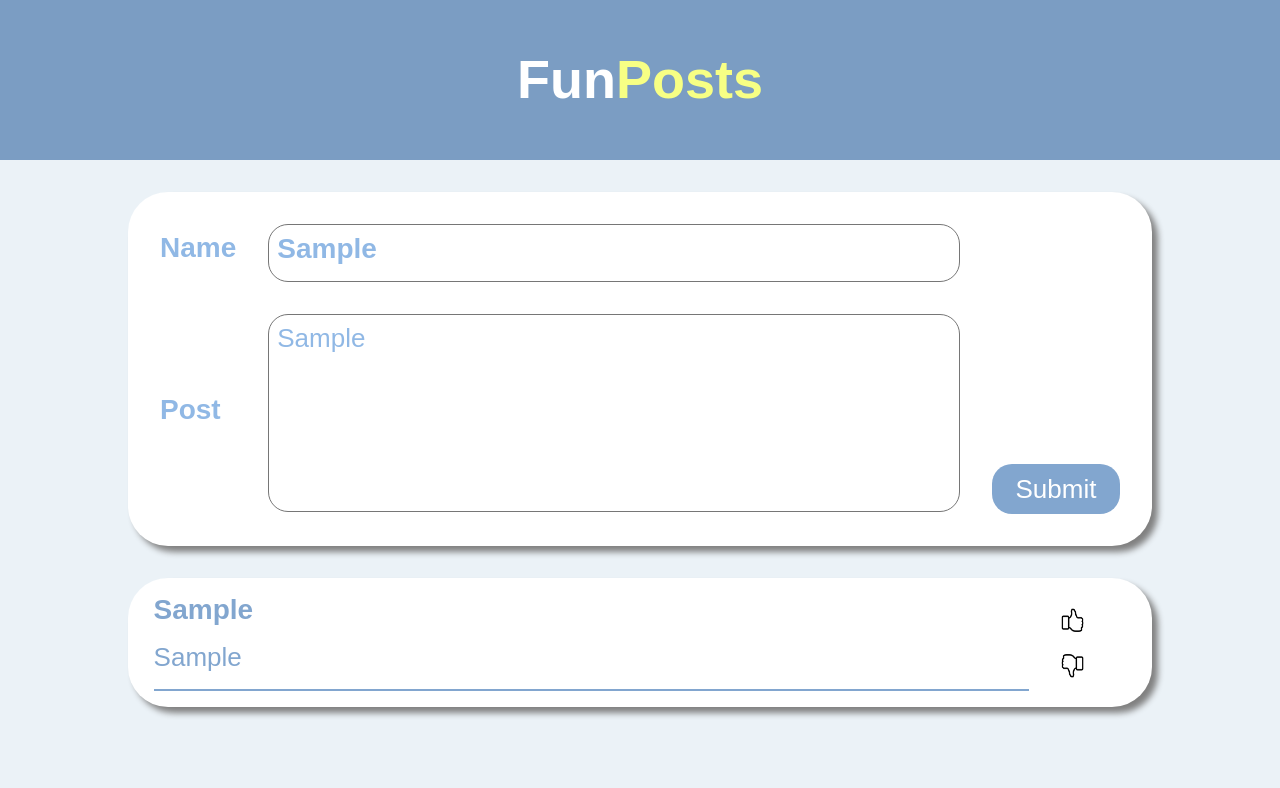
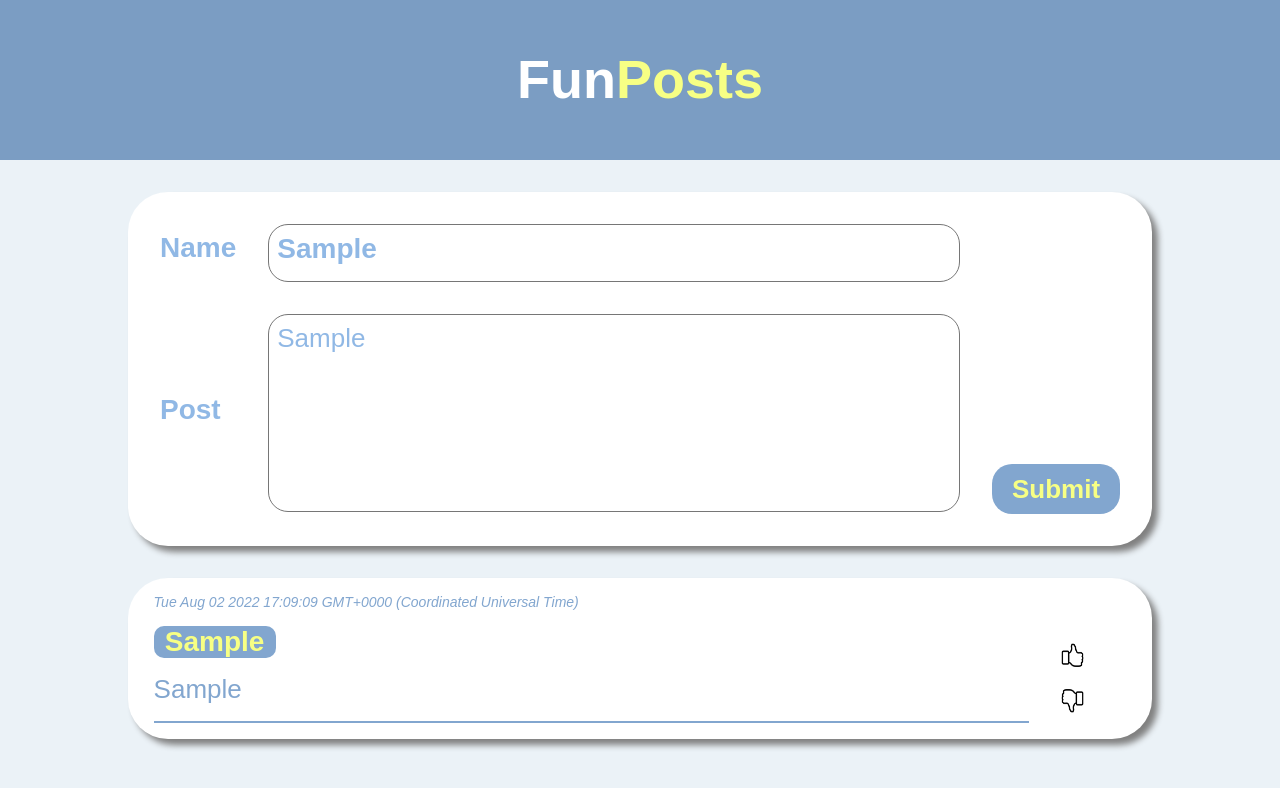
Before and after one commit to MBisovskyi/SocialFeed-project, a React (Create React App) app: page / in a window 1280 px wide. Both pictures are taken after typing "Sample", "Sample" into the empty fields and a click on the button "Submit". Shown: the top 788 px of the page. Built offline with nearby package versions, Linux system fonts and the light colour scheme.

Commit message:
postTime parameter is added. It shows date and time when post was added

```diff
--- a/src/Components/CreatePost/CreatePost.css
+++ b/src/Components/CreatePost/CreatePost.css
@@ -71,12 +71,12 @@
   margin-top: 15rem;
   height: 50px;
   background-color: #82a6cf;
-  color: #ffffff;
+  color: #f7ff84;
   border-style: none;
   border-radius: 20px;
   width: 8rem;
   font-size: 26px;
-  font-weight: 400;
+  font-weight: 600;
   font-family: "Varela Round", sans-serif;
 }
 
--- a/src/Components/CreatePost/CreatePost.jsx
+++ b/src/Components/CreatePost/CreatePost.jsx
@@ -4,10 +4,12 @@ import "./CreatePost.css";
 const CreatePost = (props) => {
   const [userName, setUserName] = useState("");
   const [userText, setUserText] = useState("");
+  const [dateTime, setDateTime] = useState("");
 
   function handleSubmit(event) {
     event.preventDefault();
     let newPost = {
+      postDate: Date(),
       name: userName,
       text: userText,
     };
@@ -26,6 +28,11 @@ const CreatePost = (props) => {
         </div>
       </div>
       <div className="middle-container">
+        <p
+          type="date"
+          onChange={(event) => setDateTime(event.target.value)}
+          value={dateTime}
+        ></p>
         <textarea
           type="text"
           className="name-input-field input-field-style"
--- a/src/Components/DisplayPosts/DisplayPosts.css
+++ b/src/Components/DisplayPosts/DisplayPosts.css
@@ -11,13 +11,15 @@
 .post-entries {
   display: flex;
   justify-content: space-between;
+  align-items: flex-end;
   width: 95%;
-  margin: 2rem auto;
+  margin: 1rem auto;
   padding: 1rem;
 }
 
 .text-field {
   width: 90%;
+  display: inline;
 }
 
 .name-text {
@@ -25,6 +27,11 @@
   font-size: 28px;
   font-weight: 800;
   margin-bottom: 1rem;
+  background-color: #82a6cf;
+  color: #f7ff84;
+  padding: 0 0.7rem;
+  display: inline-block;
+  border-radius: 10px;
 }
 
 .post-text {
@@ -54,18 +61,9 @@
   width: 25px;
 }
 
-.liked-status {
-  background-color: green;
+.post-date-time {
+  font-size: 14px;
+  margin-bottom: 1rem;
+  font-style: italic;
+  font-weight: 500;
 }
-
-.disliked-status {
-  background-color: red;
-}
-
-.neutral-status {
-  background-color: white;
-}
-
-.like-btn {
-  background-color: aqua;
-}
--- a/src/Components/DisplayPosts/DisplayPosts.jsx
+++ b/src/Components/DisplayPosts/DisplayPosts.jsx
@@ -8,6 +8,7 @@ const DisplayPosts = (props) => {
         return (
           <div key={index} className="post-entries">
             <div className="text-field">
+              <p className="post-date-time">{entry.postDate}</p>
               <p className="name-text">{entry.name}</p>
               <p className="post-text">{entry.text}</p>
             </div>
```
